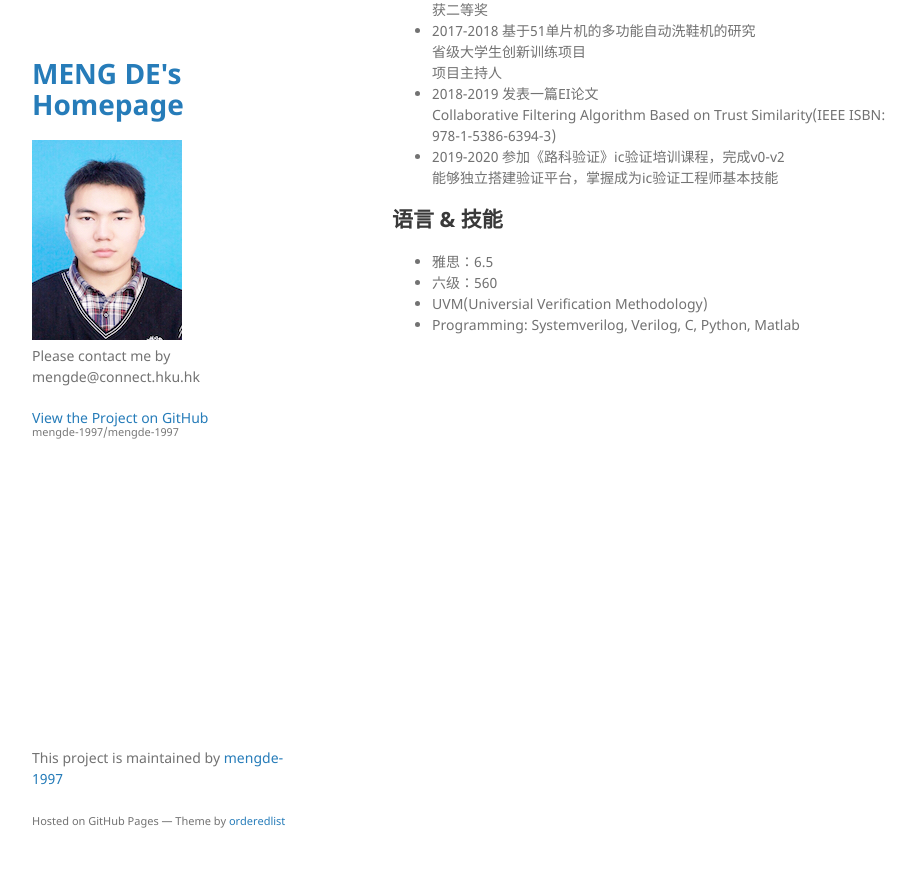
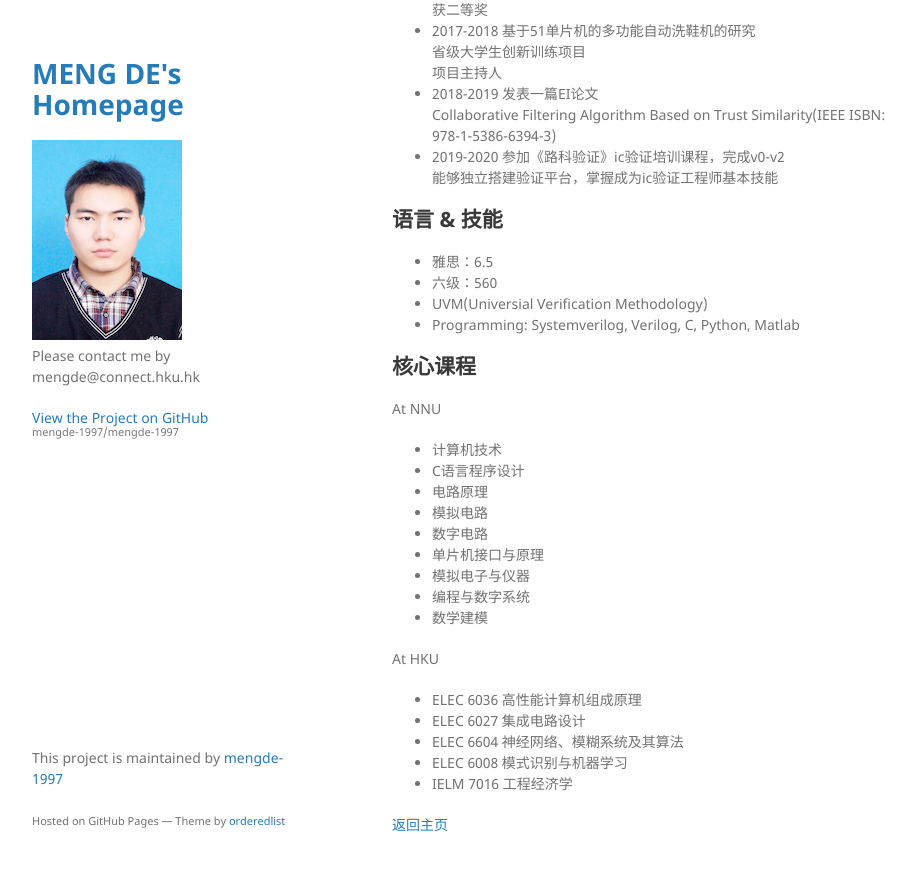
Before and after one commit to mengde-1997/mengde-1997, a Jekyll site: the page built from pub.md, in a window 1280 px wide and 900 px high, scrolled down 719 px. Shown: the top 871 px of the window, without its empty margins (178-1093 px from the left). Built offline with Jekyll 4.4.1, drawn with Linux system fonts in a browser that asks for light colours; our own code applies the rules of GitHub Pages for plain Markdown files.

Commit message:
Update pub.md

```diff
--- a/pub.md
+++ b/pub.md
@@ -45,3 +45,25 @@ layout: default
 * 六级：560<br />
 * UVM(Universial Verification Methodology)<br />
 * Programming: Systemverilog, Verilog, C, Python, Matlab<br />
+
+## 核心课程
+At NNU<br />
+* 计算机技术
+* C语言程序设计
+* 电路原理
+* 模拟电路
+* 数字电路
+* 单片机接口与原理
+* 模拟电子与仪器
+* 编程与数字系统
+* 数学建模
+
+At HKU<br />
+* ELEC 6036 高性能计算机组成原理
+* ELEC 6027 集成电路设计
+* ELEC 6604 神经网络、模糊系统及其算法
+* ELEC 6008 模式识别与机器学习
+* IELM 7016 工程经济学
+
+
+[返回主页](./)
```
